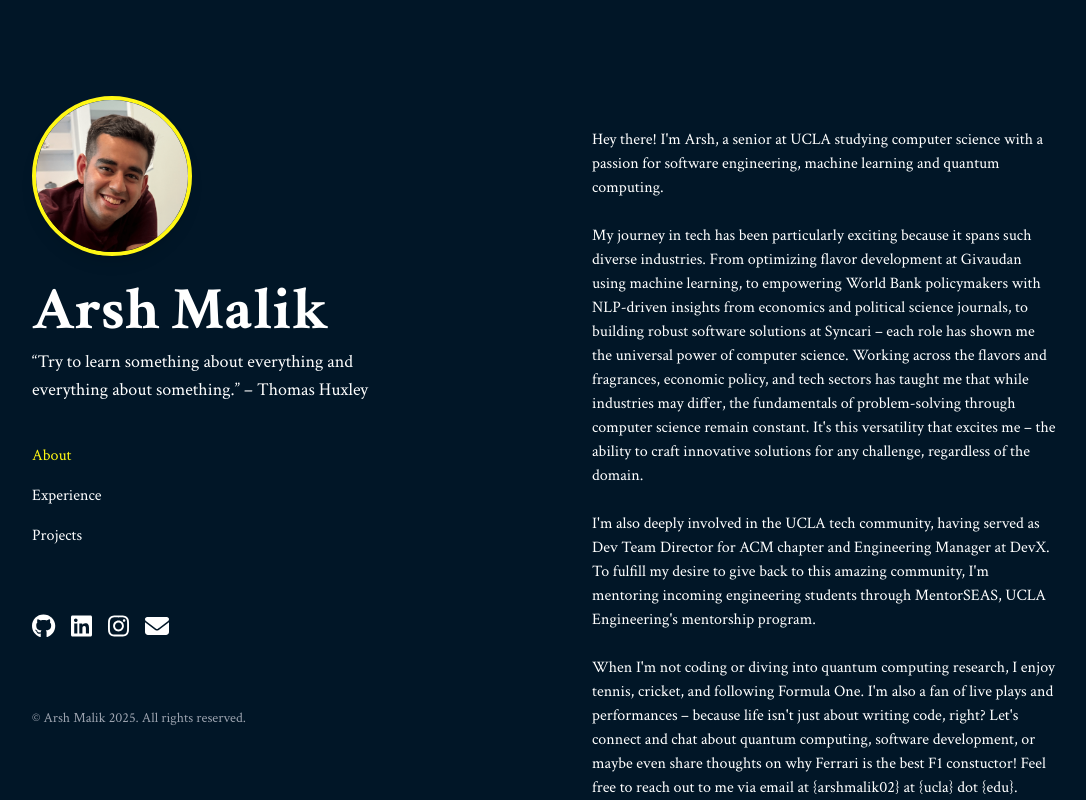
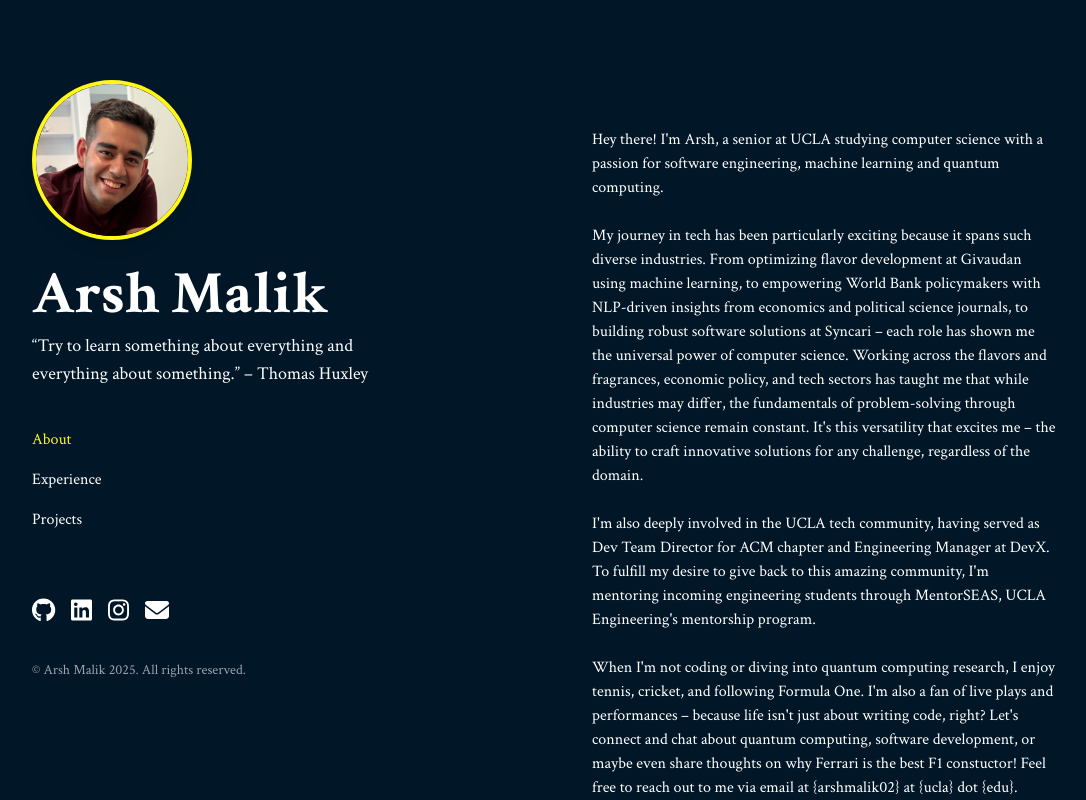
Before and after one commit to ArshMalik02/portfolio, a React (Create React App) app: page / in a window 1280 px wide. Shown: the top 800 px of the page, without its empty margins (96-1182 px from the left). Built offline with nearby package versions, Linux system fonts and the light colour scheme; a web font is replaced by a local one.

Commit message:
adjust spacing

```diff
--- a/src/components/LeftPanel.js
+++ b/src/components/LeftPanel.js
@@ -64,7 +64,7 @@ const LeftPanel = () => {
             <img
               src={headshot}
               alt="Arsh Malik"
-              className="rounded-full w-full h-full object-cover mt-20 md:mt-24 border-4 border-custom-green shadow-lg"
+              className="rounded-full w-full h-full object-cover mt-20 md:mt-20 border-4 border-custom-green shadow-lg"
             />
           </div>
           <h1 className="font-crimson font-bold mt-6 text-5xl md:text-6xl">
@@ -121,7 +121,7 @@ const LeftPanel = () => {
               <FontAwesomeIcon icon={faEnvelope} />
             </a>
           </div>
-          <footer className="flex mt-16 space-x-4 hidden md:block">
+          <footer className="flex mt-8 space-x-4 hidden md:block">
             <p className="text-gray-400 text-sm">
               &copy; Arsh Malik 2025. All rights reserved.
             </p>
```
